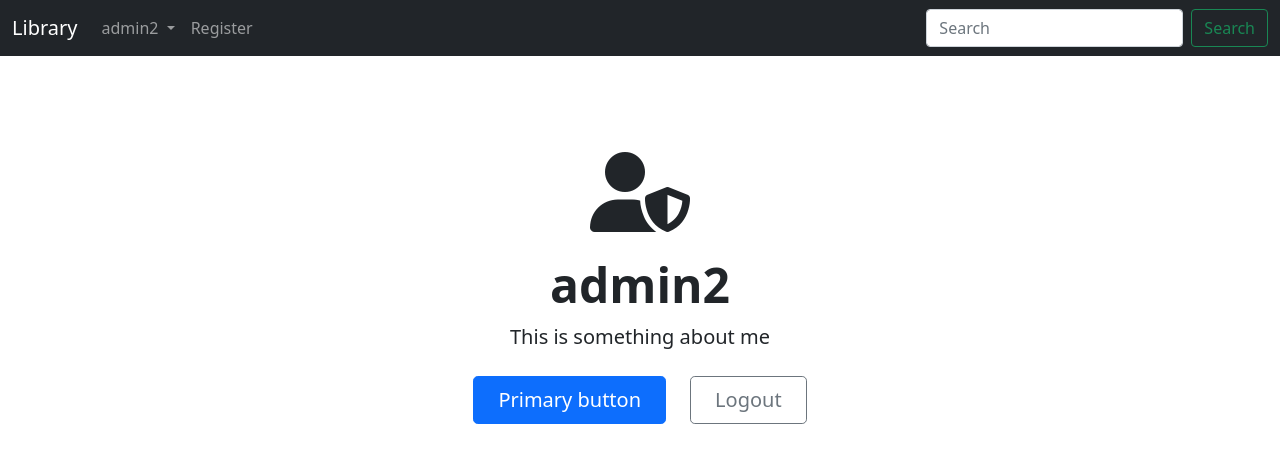
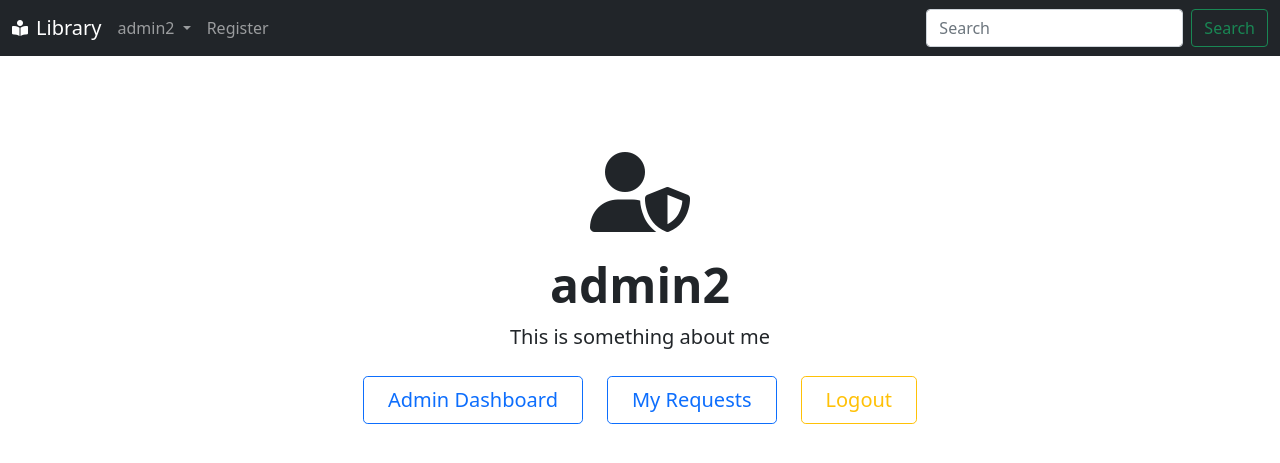
Before and after one commit to trickcode-sanyam/libmanagement, a Django app: page /profile in a window 1280 px wide. Shown: the top 463 px of the page. Run offline with Django 3.2, Linux system fonts and the light colour scheme; a user stored in the database is signed in; data comes from the database, SQL or seed files in the repository; both versions use the stored data as it was after the commit; some libraries are stand-ins or nearby versions.

Commit message:
improved navbar, profile page

```diff
--- a/register/views.py
+++ b/register/views.py
@@ -6,6 +6,7 @@ from django.contrib.auth import authenticate,login, logout
 from library.models import Request
 from datetime import date
 def register(request):
+    logout(request)
     form = RegisterForm()
     return render(request, 'register.html', {"form":form,'curruser': request.user})
 
@@ -49,5 +50,4 @@ def profile(request):
         if not request.user.is_staff:
             reqset = reversed(Request.objects.filter(user=request.user))
             acceptedreqs = Request.objects.filter(user=request.user,accepted=True)
-            print(acceptedreqs)
     return render(request, 'profile.html', {'curruser': request.user, 'reqset': reqset, 'acceptedreqs': acceptedreqs, 'today': date.today()})
--- a/templates/base.html
+++ b/templates/base.html
@@ -13,7 +13,8 @@
   <body>
     <nav class="navbar navbar-expand-lg navbar-dark bg-dark">
   <div class="container-fluid">
-    <a class="navbar-brand" href="/">Library</a>
+    <i class="fas fa-book-reader" style="color:white;"></i>
+    <a class="navbar-brand mx-2" href="/" >Library</a>
     <button class="navbar-toggler" type="button" data-bs-toggle="collapse" data-bs-target="#navbarSupportedContent" aria-controls="navbarSupportedContent" aria-expanded="false" aria-label="Toggle navigation">
       <span class="navbar-toggler-icon"></span>
     </button>
--- a/templates/profile.html
+++ b/templates/profile.html
@@ -23,8 +23,15 @@
         <div class="col-lg-6 mx-auto">
             <p class="lead mb-4">This is something about me</p>
             <div class="d-grid gap-2 d-sm-flex justify-content-sm-center">
-            <button type="button" class="btn btn-primary btn-lg px-4 me-sm-3">Primary button</button>
-            <button type="button" class="btn btn-outline-secondary btn-lg px-4" onclick="window.location.href = '/logout';">Logout</button>
+                {% if curruser.is_staff %}
+                    <button type="button" class="btn btn-outline-primary btn-lg px-4 me-sm-3" onclick="window.location.href = '/admin';">Admin Dashboard</button>
+                {% endif %}
+                {% if curruser.profile.isLibrarian %}
+                    <button type="button" class="btn btn-outline-secondary btn-lg px-4 me-sm-3" onclick="window.location.href = '/addbook';">Add New Book</button>
+                {% else %}
+                    <button type="button" class="btn btn-outline-primary btn-lg px-4 me-sm-3" onclick="window.location.href = '#requests';">My Requests</button>
+                {% endif %}
+                <button type="button" class="btn btn-outline-warning btn-lg px-4" onclick="window.location.href = '/logout';">Logout</button>
             </div>
         </div>
     </div>
@@ -52,7 +59,6 @@
                             {% endif %}
 
                         </form>
-
                     </div>
                 {% endfor %}
             </div>
@@ -71,6 +77,7 @@
                     {% endif %}
                 {% endfor %}
             </div>
+            <a name="#requests"></a>
             <div class="container py-2">
                 <h3>My Requests</h3>
                 {% for request in reqset %}
```
Also changed, not shown: db.sqlite3.
